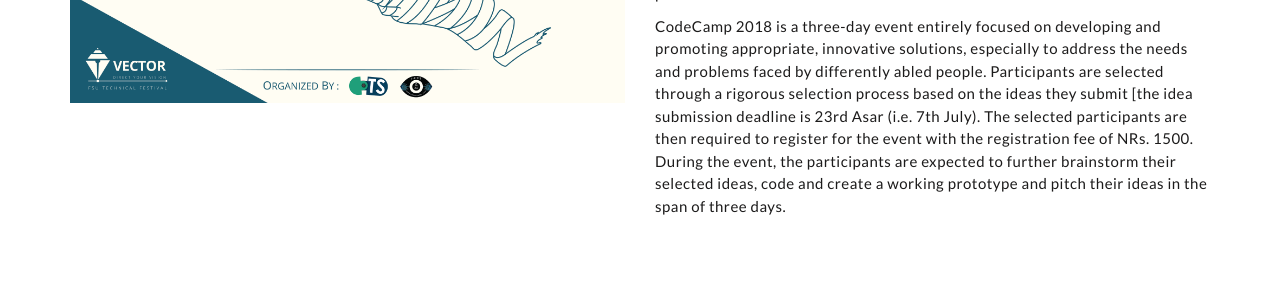
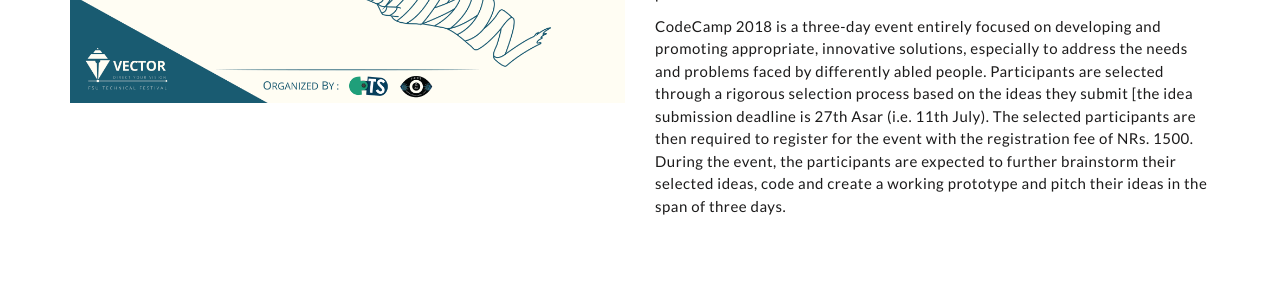
Before and after one commit to amritghimire/codecamp, a Jekyll site: the page built from index.md, in a window 1280 px wide and 900 px high, scrolled down 1001 px. Shown: the part 243-543 px from the top of the window. Built offline with Jekyll 4.4.1, drawn with Linux system fonts in a browser that asks for light colours; nearby versions of some CDN libraries; some of the changed text lies outside the part shown.

Commit message:
update deadline

```diff
--- a/_config.yml
+++ b/_config.yml
@@ -28,13 +28,13 @@ description: >- # this means to ignore newlines until "baseurl:"
 more_about: >-
   CodeCamp 2018 is a three-day event entirely focused on developing and promoting appropriate, innovative solutions,
   especially to address the needs and problems faced by differently abled people. Participants are selected through a
-  rigorous selection process based on the ideas they submit [the idea submission deadline is 23rd Asar (i.e. 7th July).
+  rigorous selection process based on the ideas they submit [the idea submission deadline is 27th Asar (i.e. 11th July).
   The selected participants are then required to register for the event with the registration fee of NRs. 1500. During the event,
   the participants are expected to further brainstorm their selected ideas, code and create a working prototype and pitch their ideas
   in the span of three days.
 participation_text: >-
   Participants are selected through a rigorous application process.
-  They are required to submit their ideas by Asar 23. Entry fee
+  They are required to submit their ideas by Asar 27. Entry fee
   for each team is Rs. 1500.
   Only the teams with selected idea are eligible for participating in the CodeCamp and needs to register for the event.
   The result of selected teams will be posted in Asar 26.
```
